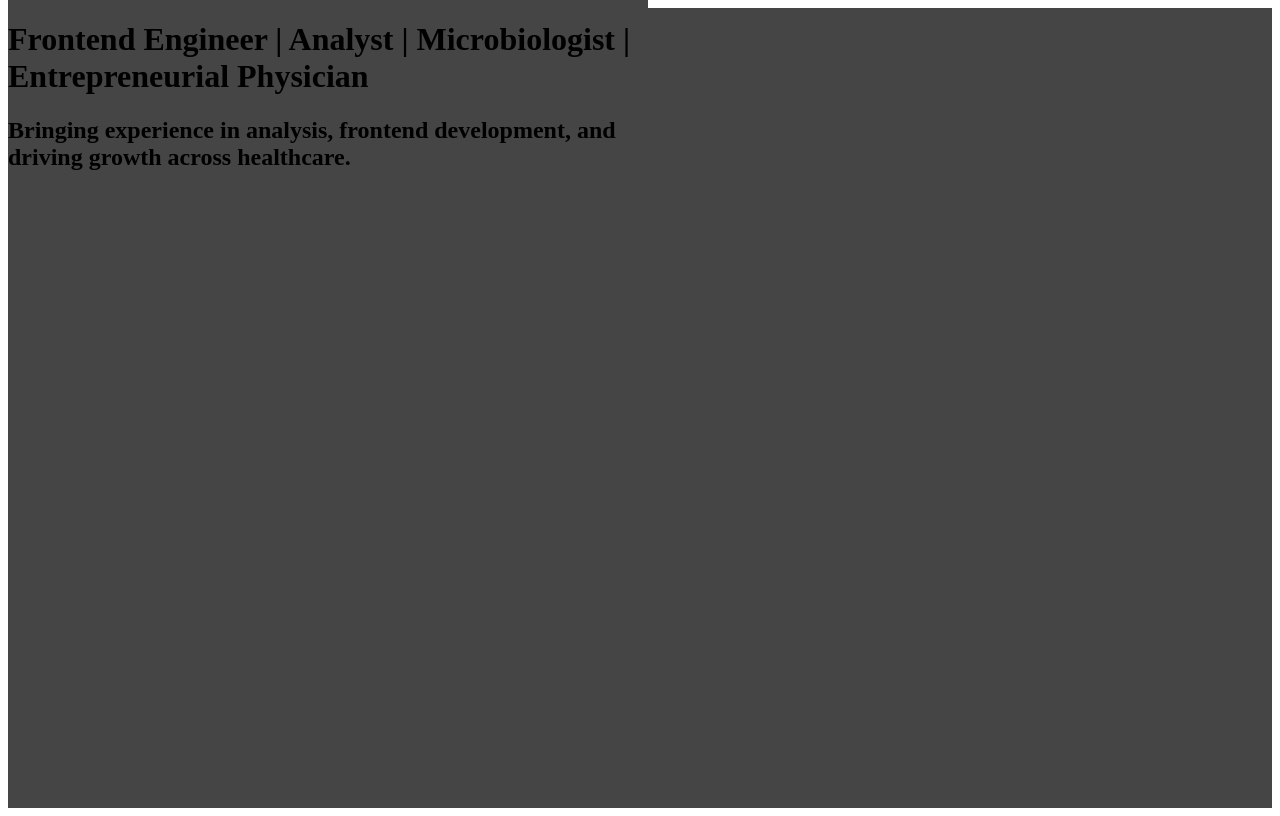
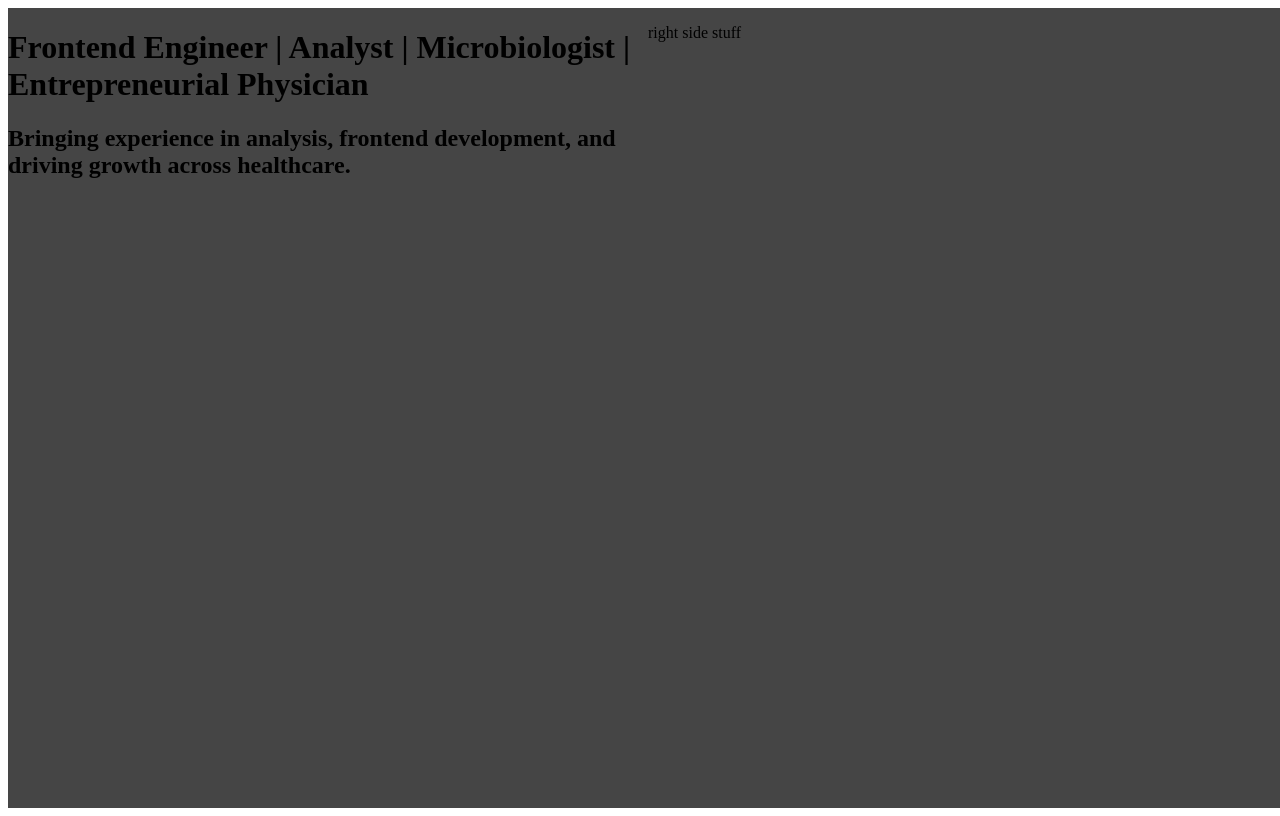
Before and after one commit to StevenD4269/FinalProject, a plain HTML site: page index.html in a window 1280 px wide. Drawn offline with Linux system fonts and the light colour scheme.

Commit message:
left containter fixed vs sticky issue, page scroll vs words disappearing

```diff
--- a/index.html
+++ b/index.html
@@ -20,7 +20,7 @@
         </h2>
       </div>
       <div class="rightDynamicContainer">
-        <h1>right side stuff</h1>
+        <p>right side stuff</p>
       </div>
     </div>
   </body>
--- a/style.css
+++ b/style.css
@@ -1,10 +1,17 @@
+body {
+  height: 100%;
+  width: 100%;
+  overflow: auto;
+}
+
 .container {
   display: flex;
 }
 
+
 .leftStaticContainer {
   flex: 1; /* Left side takes up half of the container */
-  position: fixed; /* try to stop whole page from scrolling */
+  position: sticky; /* try to stop whole page from scrolling */
   top: 0;
   bottom: 0;
   width: 50%; /* Set the width of the left side */
```
